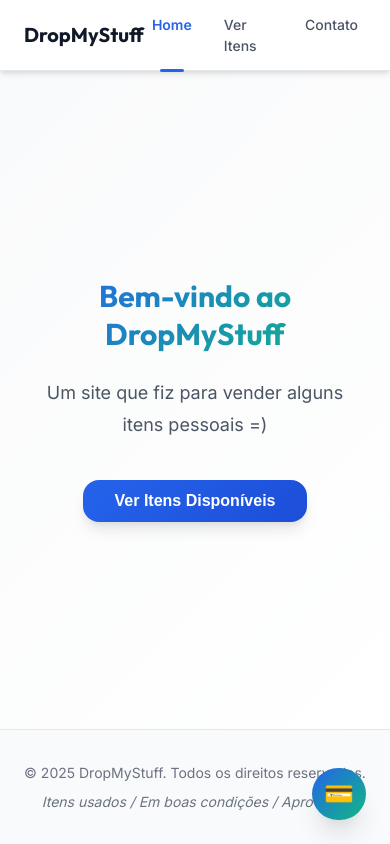
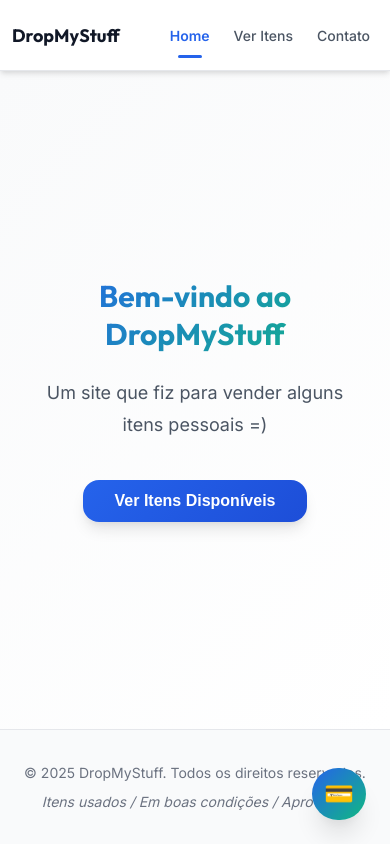
Before and after one commit to bragabriel/drop-my-stuff, an Angular app: page / in a window 390 px wide. Built offline with nearby package versions, Linux system fonts and the light colour scheme.

Commit message:
fix: mobile header

```diff
--- a/src/app/components/header/header.component.scss
+++ b/src/app/components/header/header.component.scss
@@ -76,16 +76,22 @@
 
 // Responsive styles
 @media (max-width: $breakpoint-mobile) {
+    .header-content {
+        padding: 0 $spacing-3; // Reduz padding lateral no mobile
+    }
+
     .nav {
-        gap: $spacing-4;
+        gap: $spacing-2; // Reduz gap entre links (de 32px para 8px)
+        align-items: center; // Centraliza verticalmente
 
         a {
             font-size: $text-sm;
-            padding: $spacing-2;
+            padding: $spacing-1 $spacing-2; // Reduz padding (de 8px 12px para 4px 8px)
+            white-space: nowrap; // Evita quebra de linha
         }
     }
 
     .logo a {
-        font-size: $text-xl;
+        font-size: $text-lg; // Reduz logo (de 24px para 18px)
     }
 }
```
